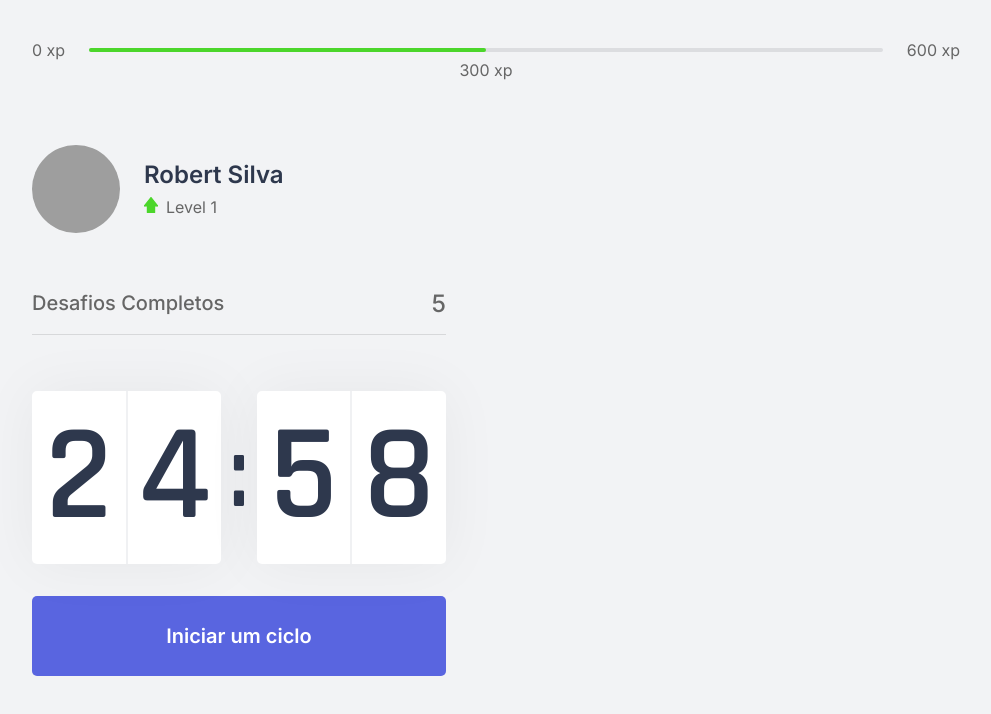
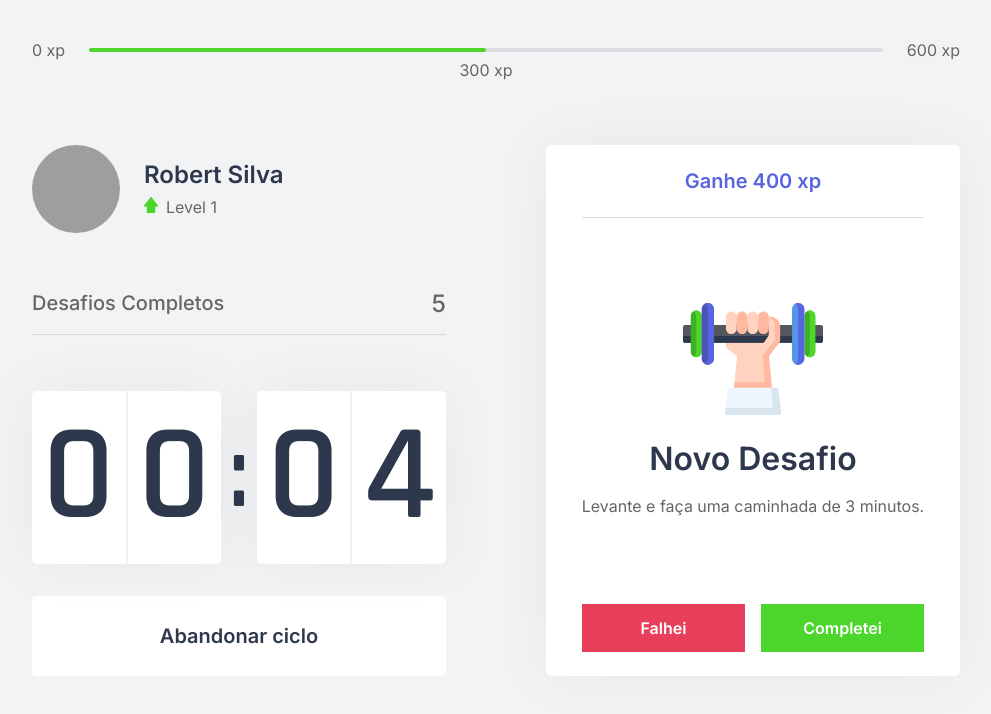
Before and after one commit to robertsilva4/moveit-next, a Next.js app: page / in a window 1280 px wide. Both pictures are taken after a click on the button "Iniciar um ciclo". Shown: the top 714 px of the page, without its empty margins (144-1135 px from the left). Built offline with nearby package versions, Linux system fonts and the light colour scheme; grey boxes are pictures that could not be loaded.

Commit message:
create Context

```diff
--- /dev/null
+++ b/src/components/ChallengeBox.tsx
@@ -0,0 +1,49 @@
+import { useContext } from 'react';
+import { ChallengesContext } from '../contexts/ChallengesContext';
+import styles from '../styles/components/ChallengeBox.module.css';
+
+export function ChallengeBox() {
+    const contextData = useContext(ChallengesContext);
+
+    console.log(contextData);
+
+
+    const hasActiveChallenge = true;
+
+    return(
+        <div className={styles.challengeBoxContainer}>
+            {hasActiveChallenge ? (
+                <div className={styles.challengeActive}>
+                    <header>Ganhe 400 xp</header>
+                    <main>
+                        <img src="icons/body.svg" alt="Corpo"/>
+                        <strong>Novo Desafio</strong>
+                        <p>Levante e faça uma caminhada de 3 minutos.</p>
+                    </main>
+                    <footer>
+                        <button
+                            type="button"
+                            className={styles.challengeFailedButton}
+                        >
+                            Falhei
+                        </button>
+                        <button
+                            type="button"
+                            className={styles.challengeSucceededButton}
+                        >
+                            Completei
+                        </button>
+                    </footer>
+                </div>
+            ) : (
+                <div className={styles.challengeNotActive}>
+                <strong>Finalize um ciclo para receber desafio</strong>
+                <p>
+                    <img src="icons/level-up.svg" alt="level up"/>
+                    Avance de Level completando desafios.
+                </p>
+            </div>
+            )}
+        </div>
+    );
+}
--- a/src/components/Countdown.tsx
+++ b/src/components/Countdown.tsx
@@ -1,9 +1,15 @@
-import { useState, useEffect } from 'react';
+import { useState, useEffect, useContext } from 'react';
+import { ChallengesContext } from '../contexts/ChallengesContext';
 import styles from '../styles/components/Countdown.module.css';
 
+
+let countdownTimeout: NodeJS.Timeout;
 export function Countdown() {
-    const [time, setTime] = useState(25 * 60);
-    const [active, setActive] = useState(false);
+    const {startNewChallenge} = useContext(ChallengesContext);
+
+    const [time, setTime] = useState(0.1 * 60);
+    const [isActive, setIsActive] = useState(false);
+    const [hasFinished, setHasFinished] = useState(false);
 
     const minutes = Math.floor(time / 60);
     const seconds = time % 60;
@@ -12,17 +18,27 @@
     const [secondLeft, secondRight] = String(seconds).padStart(2, '0').split('');
 
     function startCountdown() {
-        setActive(true);
+        setIsActive(true);
 
     }
 
+    function resetCountdown() {
+        clearTimeout(countdownTimeout);
+        setIsActive(false);
+        setTime(0.1 * 60);
+    }
+
     useEffect(() => {
-        if (active && time > 0) {
-            setTimeout(()=>{
+        if (isActive && time > 0) {
+            countdownTimeout = setTimeout(()=>{
                 setTime(time - 1);
             }, 1000)
+        }else if (isActive && time == 0) {
+            setHasFinished(true)
+            setIsActive(false)
+            startNewChallenge();
         }
-    },[active, time])
+    },[isActive, time])
 
     return (
         <div>
@@ -37,13 +53,35 @@
                 <span>{secondRight}</span>
             </div>
         </div>
-        <button
-            type="button"
+
+        {hasFinished ? (
+            <button
+            disabled
             className={styles.countdownButton}
-            onClick={startCountdown}
         >
-            Iniciar um ciclo
+            Ciclo Encerrado
         </button>
+        ) : (
+            <>
+                {isActive ? (
+            <button
+                type="button"
+                className={ `${styles.countdownButton} ${styles.countdownButtonActive}`}
+                onClick={resetCountdown}
+            >
+                Abandonar ciclo
+            </button>
+        ) : (
+            <button
+                type="button"
+                className={styles.countdownButton}
+                onClick={startCountdown}
+            >
+                Iniciar um ciclo
+            </button>
+        )}
+            </>
+        )}
         </div>
     );
 }
--- /dev/null
+++ b/src/contexts/ChallengesContext.tsx
@@ -0,0 +1,45 @@
+import { createContext, ReactNode, useState } from 'react';
+
+
+interface ChallengesContextData{
+    level: number;
+    challengesCompleted: number;
+    currentExperience: number;
+    levelUp: ()=> void;
+    startNewChallenge: ()=> void;
+
+}
+
+interface ChallengesProviderProps{
+    children: ReactNode ;
+}
+
+export const ChallengesContext = createContext({} as ChallengesContextData);
+
+export function ChallengesProvider({ children } : ChallengesProviderProps) {
+    const [level, setLevel] = useState(1);
+    const [currentExperience, setCurrentExperience] = useState(0);
+    const [challengesCompleted, setChallengesCompleted ] = useState(0);
+
+    function levelUp() {
+      setLevel(level + 1)
+    }
+
+    function startNewChallenge() {
+        console.log('new challenge');
+
+    }
+
+    return (
+        <ChallengesContext.Provider
+        value={{
+            level,
+            challengesCompleted,
+            currentExperience,
+            levelUp,
+            startNewChallenge
+        }}>
+            {children}
+        </ChallengesContext.Provider>
+    );
+}
--- a/src/pages/_app.tsx
+++ b/src/pages/_app.tsx
@@ -1,7 +1,13 @@
 import '../styles/global.css';
 
+import { ChallengesProvider }from '../contexts/ChallengesContext';
+
 function MyApp({ Component, pageProps }) {
-  return <Component {...pageProps} />
+  return (
+    <ChallengesProvider>
+      <Component {...pageProps} />
+    </ChallengesProvider>
+  );
 }
 
 export default MyApp
--- a/src/pages/index.tsx
+++ b/src/pages/index.tsx
@@ -8,6 +8,7 @@
 import { Countdown } from "../components/Countdown";
 
 import Heade from 'next/head';
+import { ChallengeBox } from "../components/ChallengeBox";
 
 export default function Home() {
   return (
@@ -24,7 +25,7 @@
           <Countdown />
         </div>
         <div>
-
+          <ChallengeBox/>
         </div>
       </section>
     </div>
--- /dev/null
+++ b/src/styles/components/ChallengeBox.module.css
@@ -0,0 +1,110 @@
+.challengeBoxContainer{
+    height: 100%;
+
+    background: var(--white);
+    border-radius: 5px;
+    box-shadow: 0 0 60px  rgba(0, 0, 0, 0.05);
+    padding: 1.5rem 2rem;
+
+    display: flex;
+    flex-direction: column;
+    align-items: center;
+    justify-content: center;
+
+    text-align: center;
+}
+
+.challengeNotActive {
+    display: flex;
+    flex-direction: column;
+    align-items: center;
+}
+
+.challengeNotActive strong {
+    font-size: 1.5rem;
+    font-weight: 500;
+    line-height: 1.4;
+}
+
+.challengeNotActive p {
+    display: flex;
+    flex-direction: column;
+    align-items: center;
+    line-height: 1.4;
+    max-width: 70%;
+    margin-top: 3rem;
+}
+
+.challengeNotActive p img {
+    margin-bottom: 1rem;
+}
+
+.challengeActive {
+    height: 100%;
+
+    display: flex;
+    flex-direction: column;
+}
+
+.challengeActive header{
+    color: var(--blue);
+    font-weight: 600;
+    font-size: 1.25rem;
+    padding: 0 2rem 1.5rem;
+    border-bottom: 1px solid var(--gray-line);
+}
+
+.challengeActive main {
+    flex: 1;
+    display: flex;
+    flex-direction: column;
+    align-items: center;
+    justify-content: center;
+}
+
+.challengeActive main strong {
+    font-size: 2rem;
+    font-weight: 600;
+    color: var(--title);
+    margin: 1.5rem 0 1rem;
+}
+
+.challengeActive main p {
+    line-height: 1.5;
+}
+
+.challengeActive footer {
+    display: grid;
+    grid-template-columns: repeat(2, 1fr);
+    gap: 1rem;
+}
+
+.challengeActive footer button{
+    height: 3rem;
+
+    display: flex;
+    align-items: center;
+    justify-content: center;
+
+    border: 0;
+    border-radius: 5x;
+
+    color: var(--white);
+
+    font-size: 1rem;
+    font-weight: 600;
+
+    transition: filter 0.2s;
+}
+
+.challengeActive footer button.challengeFailedButton {
+    background: var(--red);
+}
+
+.challengeActive footer button.challengeSucceededButton {
+    background: var(--green);
+}
+
+.challengeActive footer button:hover {
+    filter: brightness(0.9);
+}
--- a/src/styles/components/Countdown.module.css
+++ b/src/styles/components/Countdown.module.css
@@ -59,6 +59,22 @@
     transition: background-color 0.2s;
 }
 
-.countdownButton:hover{
+.countdownButton:not(:disabled):hover{
     background: var(--blue-dark);
 }
+
+.countdownButtonActive{
+    background: var(--white);
+    color: var(--title);
+}
+
+.countdownButtonActive:not(:disabled):hover {
+    background: var(--red);
+    color: var(--white);
+}
+
+.countdownButton:disabled{
+    background: var(--white);
+    color: var(--text);
+    cursor: not-allowed;
+}
```
